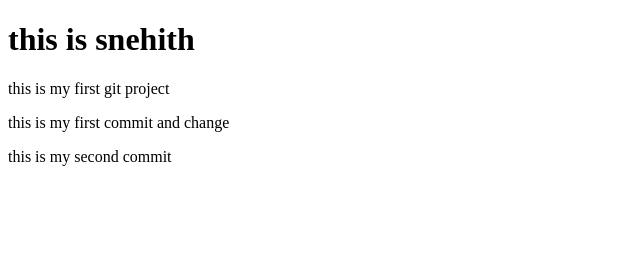
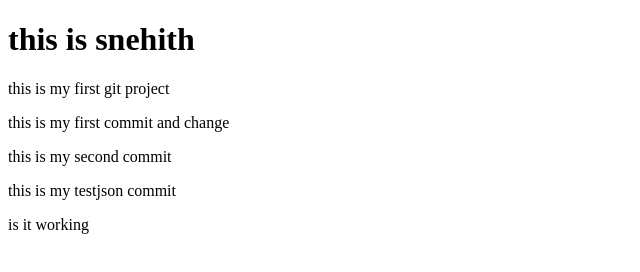
Before and after one commit to gankidisnehithreddy/git-test, a website: page index.html in a window 1280 px wide. Shown: the whole page, without its empty margins (0-640 px from the left). Drawn offline with Linux system fonts and the light colour scheme.

Commit message:
fourth commit

```diff
--- a/index.html
+++ b/index.html
@@ -11,5 +11,9 @@
     <p>this is my first git project</p>
     <p>this is my first commit and change</p>
     <p>this is my second commit</p>
+	 <p>this is my testjson commit</p>
+	 <p>is it working</p>
+
+
 </body>
 </html>
```
Also changed, not shown: package.json (added, +24 -0 lines), 2 other files.
